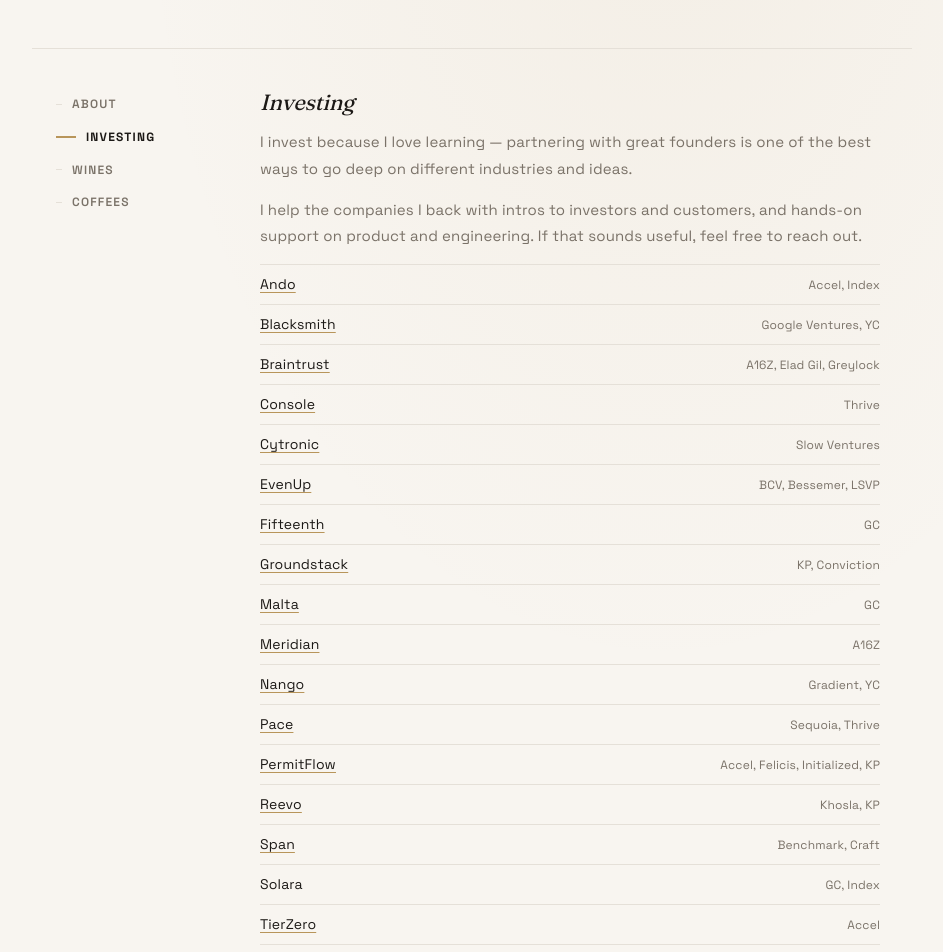
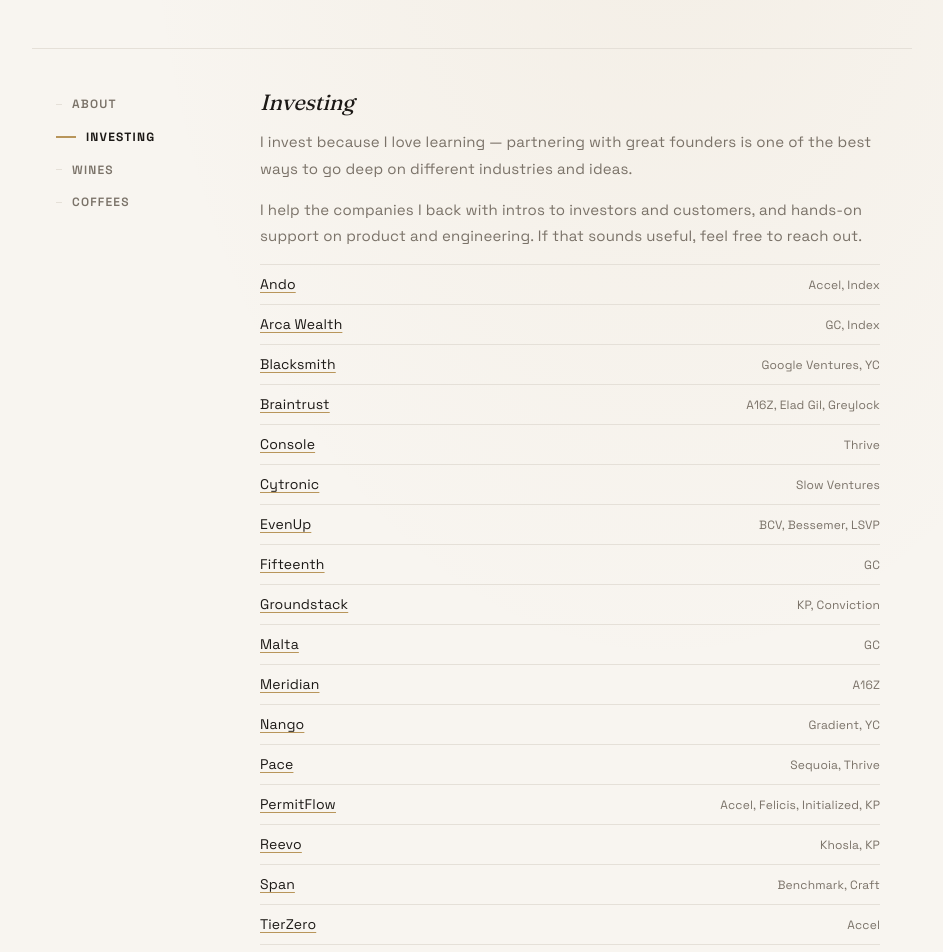
Before and after one commit to tonyd3/tony-dong.com, a Next.js app: page /investing in a window 1280 px wide. Shown: the top 952 px of the page, without its empty margins (168-1111 px from the left). Built offline with nearby package versions, Linux system fonts and the light colour scheme.

Commit message:
Update Solara investment to Arca Wealth

```diff
--- a/app/(site)/investing/page.tsx
+++ b/app/(site)/investing/page.tsx
@@ -6,6 +6,7 @@
 
 const investments: Investment[] = [
   { name: 'Ando', url: 'https://www.ando.so/', backers: 'Accel, Index' },
+  { name: 'Arca Wealth', url: 'https://arcawealth.com/', backers: 'GC, Index' },
   { name: 'Blacksmith', url: 'https://blacksmith.sh/', backers: 'Google Ventures, YC' },
   { name: 'Braintrust', url: 'https://www.braintrust.dev/', backers: 'A16Z, Elad Gil, Greylock' },
   { name: 'Console', url: 'https://www.console.com/', backers: 'Thrive' },
@@ -20,7 +21,6 @@
   { name: 'PermitFlow', url: 'https://www.permitflow.com/', backers: 'Accel, Felicis, Initialized, KP' },
   { name: 'Reevo', url: 'https://reevo.ai/', backers: 'Khosla, KP' },
   { name: 'Span', url: 'https://www.span.app/', backers: 'Benchmark, Craft' },
-  { name: 'Solara', backers: 'GC, Index' },
   { name: 'TierZero', url: 'https://www.tierzero.ai/', backers: 'Accel' },
   { name: 'Vybe', url: 'https://www.vybe.build/', backers: 'First Round, YC' },
 ];
```
